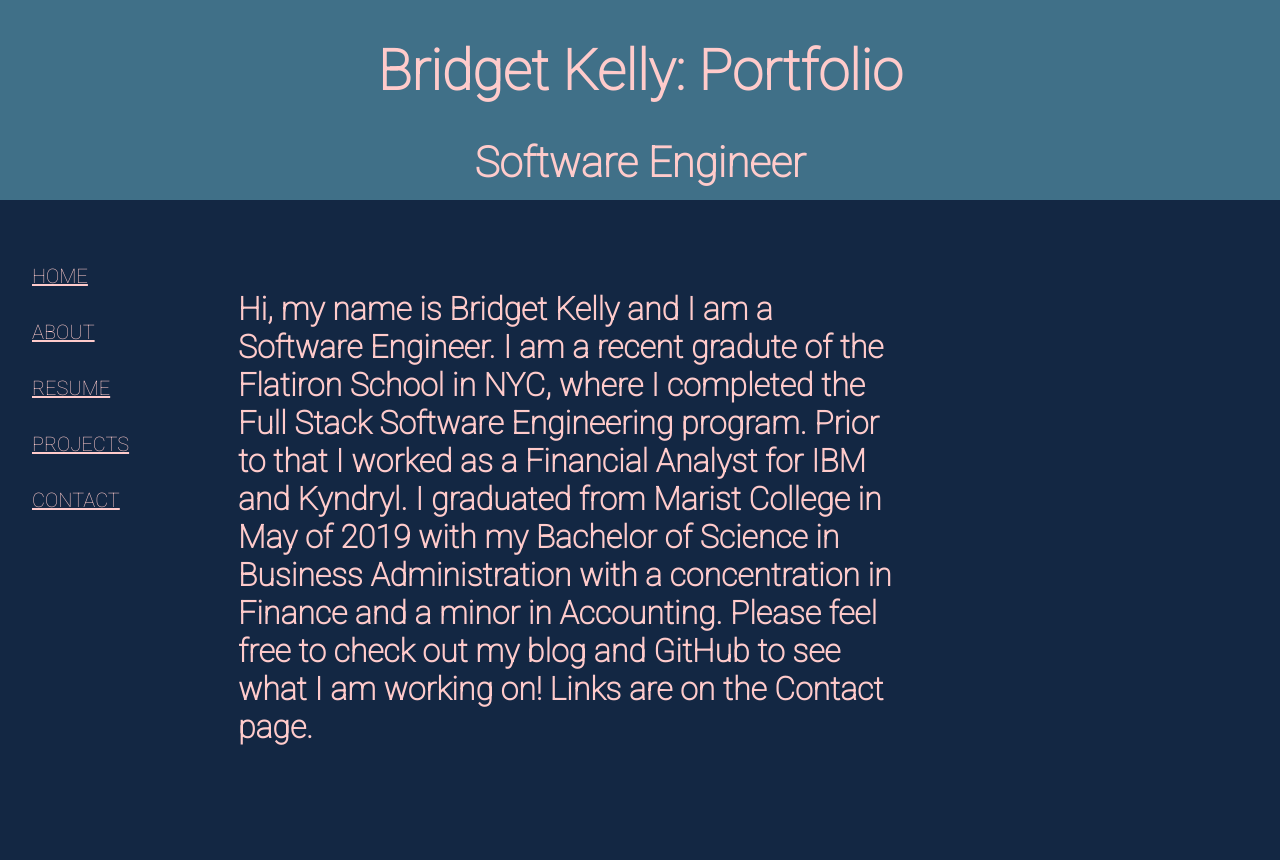
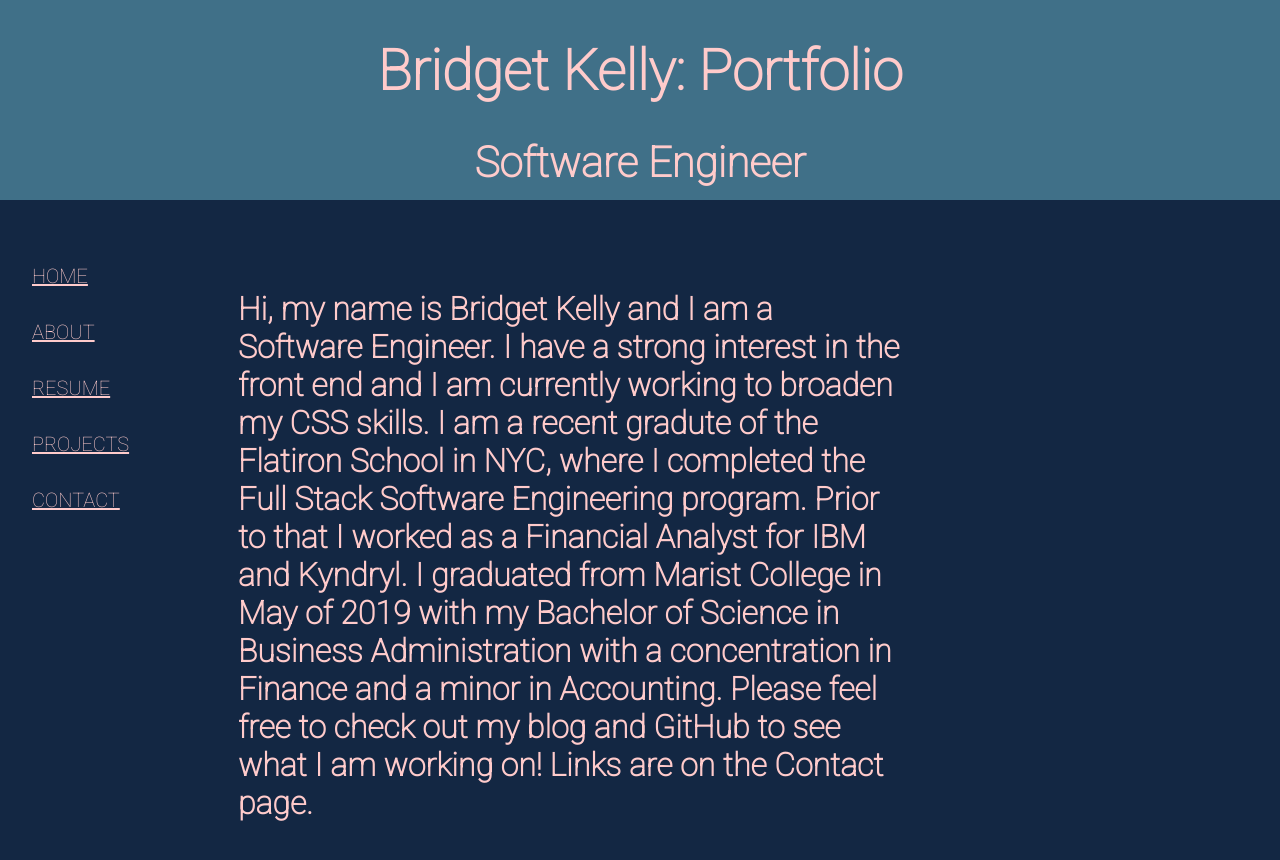
Before and after one commit to bc-kelly/portfolio, a React (Create React App) app: page /about in a window 1280 px wide. Shown: the top 860 px of the page. Before the commit the page ends 800 px from the top, so only its background shows below. Built offline with nearby package versions, Linux system fonts and the light colour scheme.

Commit message:
more about

```diff
--- a/src/About.js
+++ b/src/About.js
@@ -5,7 +5,7 @@ function About() {
   return (
     <div className="about-div">
         <h4>
-            Hi, my name is Bridget Kelly and I am a Software Engineer. I am a recent gradute of the Flatiron School in NYC, where I completed the Full Stack Software Engineering program. Prior to that I worked as a Financial Analyst for IBM and Kyndryl. I graduated from Marist College in May of 2019 with my Bachelor of Science in Business Administration with a concentration in Finance and a minor in Accounting. Please feel free to check out my blog and GitHub to see what I am working on! Links are on the Contact page.
+            Hi, my name is Bridget Kelly and I am a Software Engineer. I have a strong interest in the front end and I am currently working to broaden my CSS skills. I am a recent gradute of the Flatiron School in NYC, where I completed the Full Stack Software Engineering program. Prior to that I worked as a Financial Analyst for IBM and Kyndryl. I graduated from Marist College in May of 2019 with my Bachelor of Science in Business Administration with a concentration in Finance and a minor in Accounting. Please feel free to check out my blog and GitHub to see what I am working on! Links are on the Contact page.
         </h4>
     </div>
   );
```
